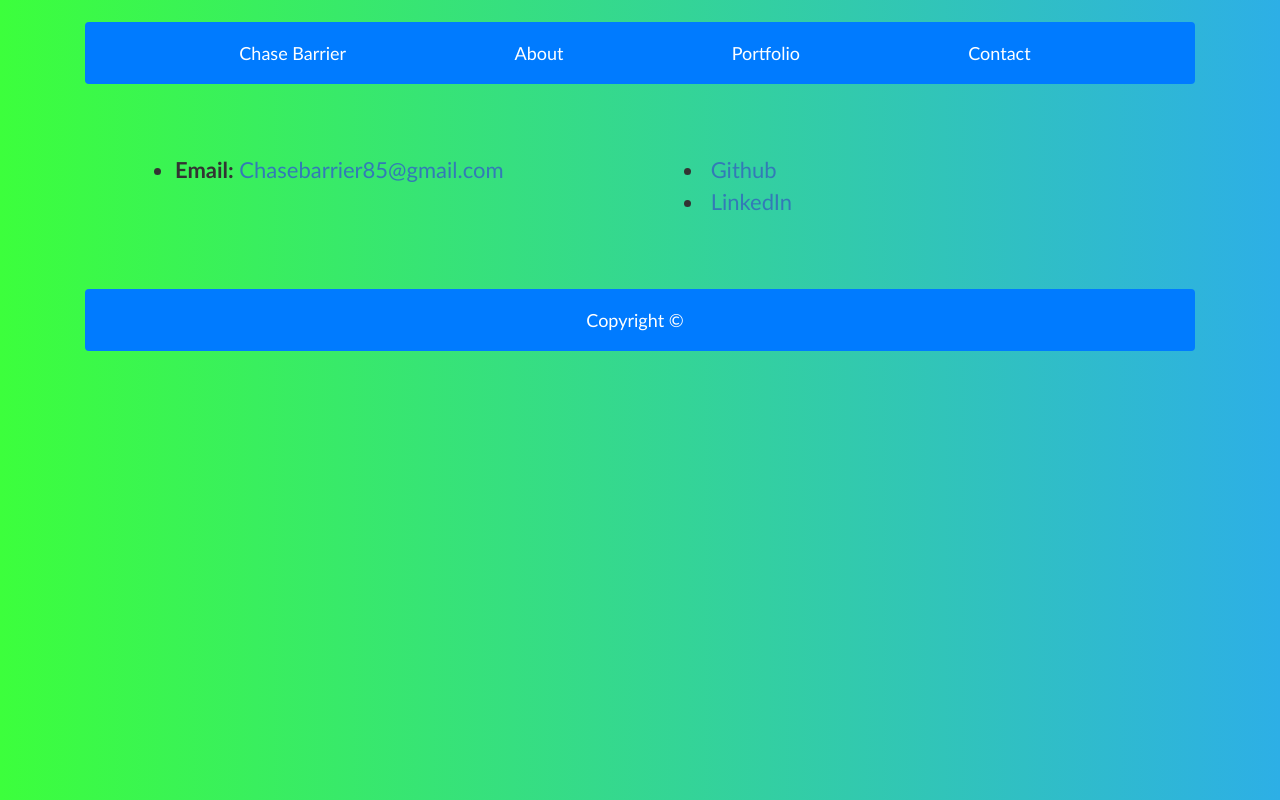
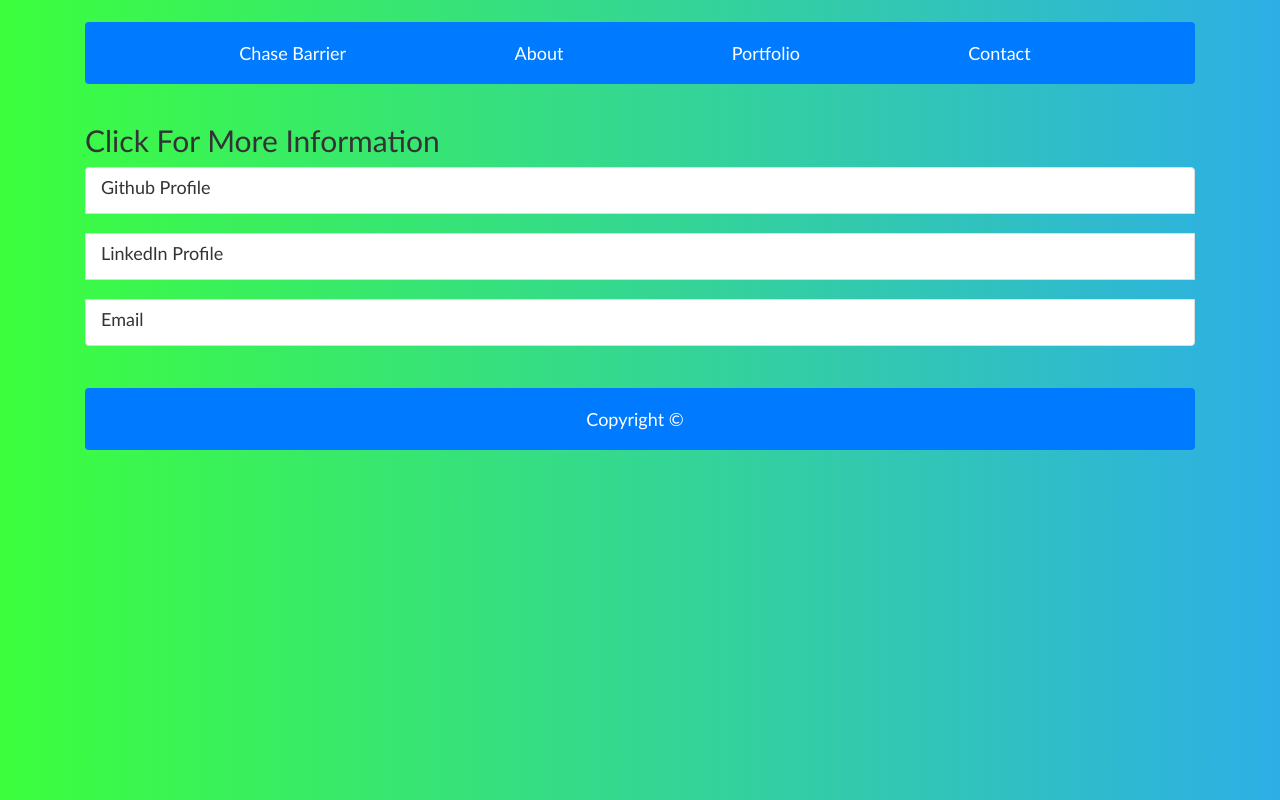
Before and after one commit to ChaseB1985/chaseb1985.github.io, a website: page contact.html in a window 1280 px wide. Drawn offline with nearby package versions, Linux system fonts and the light colour scheme.

Commit message:
updated appearance

```diff
--- a/assets/css/style.css
+++ b/assets/css/style.css
@@ -57,4 +57,7 @@ p {
 ul{
   font-family: 'Gill Sans', 'Gill Sans MT', Calibri, 'Trebuchet MS', sans-serif;
   font-size: 22px;
+  box-sizing: border-box;
+  display: flex;
+    flex-wrap: wrap;
 }
--- a/contact.html
+++ b/contact.html
@@ -1,6 +1,8 @@
 <!doctype html>
 <html lang="en-us">
-  <link rel="stylesheet" href="https://stackpath.bootstrapcdn.com/bootstrap/4.1.1/css/bootstrap.min.css" integrity="sha384-WskhaSGFgHYWDcbwN70/dfYBj47jz9qbsMId/iRN3ewGhXQFZCSftd1LZCfmhktB" crossorigin="anonymous">
+<meta name="viewport" content="width=device-width, initial-scale=1.0">
+<link rel="stylesheet" href="https://stackpath.bootstrapcdn.com/bootstrap/4.1.1/css/bootstrap.min.css" integrity="sha384-WskhaSGFgHYWDcbwN70/dfYBj47jz9qbsMId/iRN3ewGhXQFZCSftd1LZCfmhktB"
+  crossorigin="anonymous">
 <link rel="stylesheet" href="https://maxcdn.bootstrapcdn.com/bootstrap/3.3.7/css/bootstrap.min.css">
 <script src="https://ajax.googleapis.com/ajax/libs/jquery/3.3.1/jquery.min.js"></script>
 <script src="https://maxcdn.bootstrapcdn.com/bootstrap/3.3.7/js/bootstrap.min.js"></script>
@@ -14,7 +16,8 @@
 
 </head>
 
-<body><div id="gradient" >
+<body>
+  <div id="gradient">
 
 
     <header id="masthead">
@@ -31,31 +34,24 @@
       </div>
     </header>
 
-  <div id="main-container" class="container">
-    <section class="main-section">
 
-      <form id="contact-form">
-        <ul>
-          <li>
-            <label for="email">Email:</label>
-            <a href= "mailto:Chasebarrier85@gmail.com"> Chasebarrier85@gmail.com </a>
+    <div class="container">
+        <h2>Click For More Information</h2>
+        <div class="list-group">
+          <a href="https://github.com/ChaseB1985" target="blank" class="list-group-item">
+            <h4 class="list-group-item-heading">Github Profile</h4>
+          </a>
+          <br>
+          <a href="https://www.linkedin.com/in/chase-barrier-581068161/" target="blank" class="list-group-item">
+            <h4 class="list-group-item-heading">LinkedIn Profile</h4>
+          </a>
+          <br>
+          <a href="mailto:Chasebarrier85@gmail.com" class="list-group-item">
+            <h4 class="list-group-item-heading">Email</h4>
+          </a>
+        </div>
+      </div>
 
-          </li>
-          <li>
-            <label for="Github"> </label>
-            <a href= "https://github.com/ChaseB1985" target="blank"> Github </a>
-          </li>
-          <li>
-              <label for="LinkedIn"> </label>
-              <a href= "https://www.linkedin.com/in/chase-barrier-581068161/" target="blank"> LinkedIn </a>
-            </li>
-
-        </ul>
-      </form>
-
-    </section>
-
-  </div>
 
 
     <footer>
--- a/package.json
+++ b/package.json
@@ -4,7 +4,8 @@
   "description": "Portfolio",
   "main": "index.html",
   "scripts": {
-    "test": "test"
+    "test": "test",
+    "start": "node index.js"
   },
   "repository": {
     "type": "git",
```
Also changed, not shown: index.html (+1 -0 lines), portfolio.html (+28 -24 lines). Lines whose indentation alone changed are shown as unchanged.
